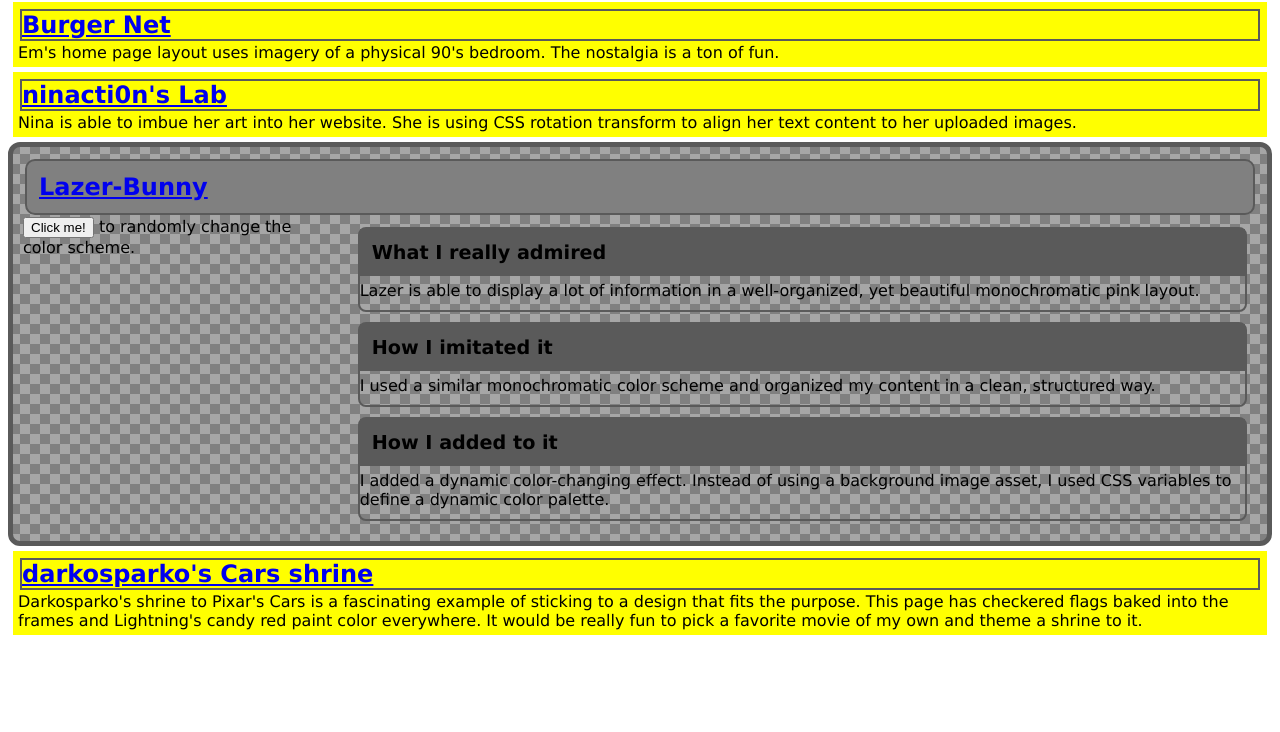
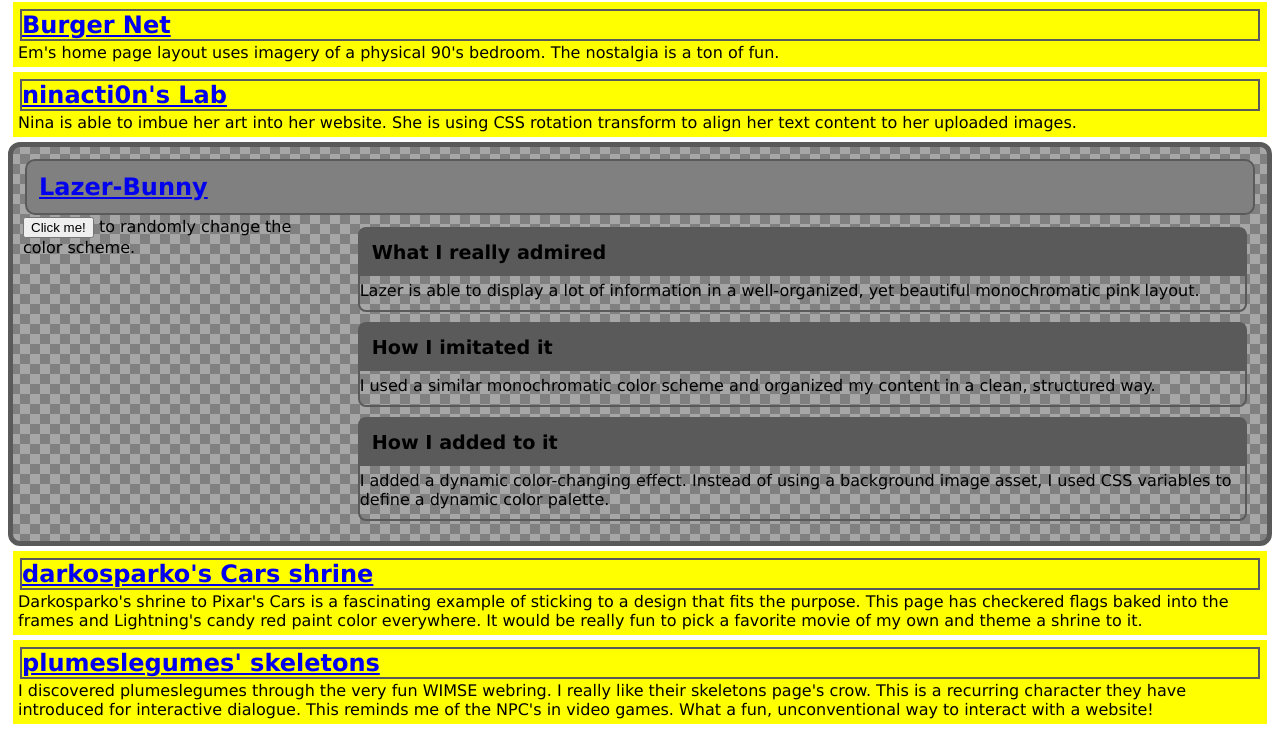
Before and after one commit to theredwillow/Unstandardized, an Eleventy site: page src/neighbors/index.html in a window 1280 px wide. Shown: the part 461-1193 px from the top of the page. Before the commit the page ends 1104 px from the top, so only its background shows below. Built offline with nearby package versions, Linux system fonts and the light colour scheme; Eleventy itself is replaced by a stand-in of ours; files that its build step writes are made by us from their sources.

Commit message:
Adding plumeslegumes to neighbors

```diff
--- a/src/neighbors/index.html
+++ b/src/neighbors/index.html
@@ -114,4 +114,18 @@ scripts:
       be really fun to pick a favorite movie of my own and theme a shrine to it.
     </div>
   </div>
+
+  <div>
+    <h1 class="neighbor-title">
+      <a href="https://plumeslegumes.neocities.org/skeletons"
+        >plumeslegumes' skeletons</a
+      >
+    </h1>
+    <div>
+      I discovered plumeslegumes through the very fun WIMSE webring. I really
+      like their skeletons page's crow. This is a recurring character they have
+      introduced for interactive dialogue. This reminds me of the NPC's in video
+      games. What a fun, unconventional way to interact with a website!
+    </div>
+  </div>
 </div>
```
Also changed, not shown: TODO.md (+6 -1 lines).
